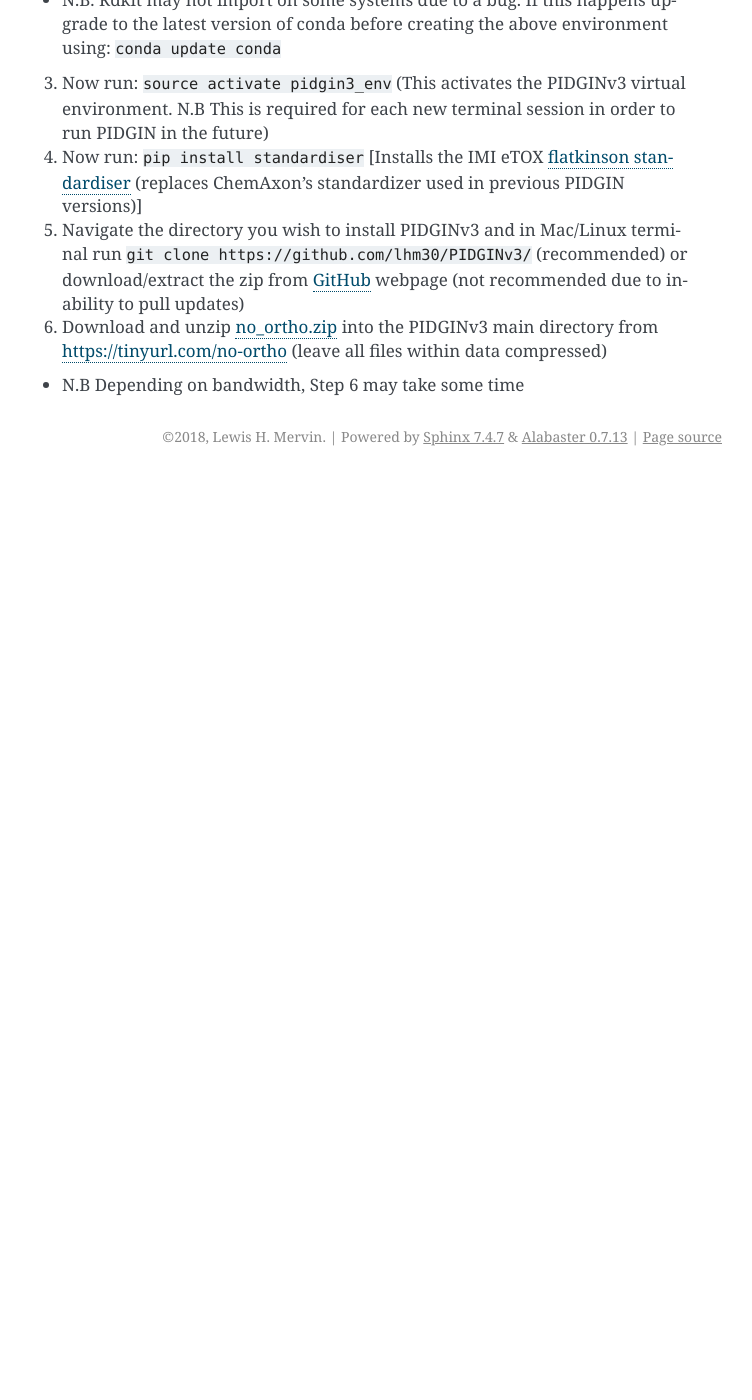
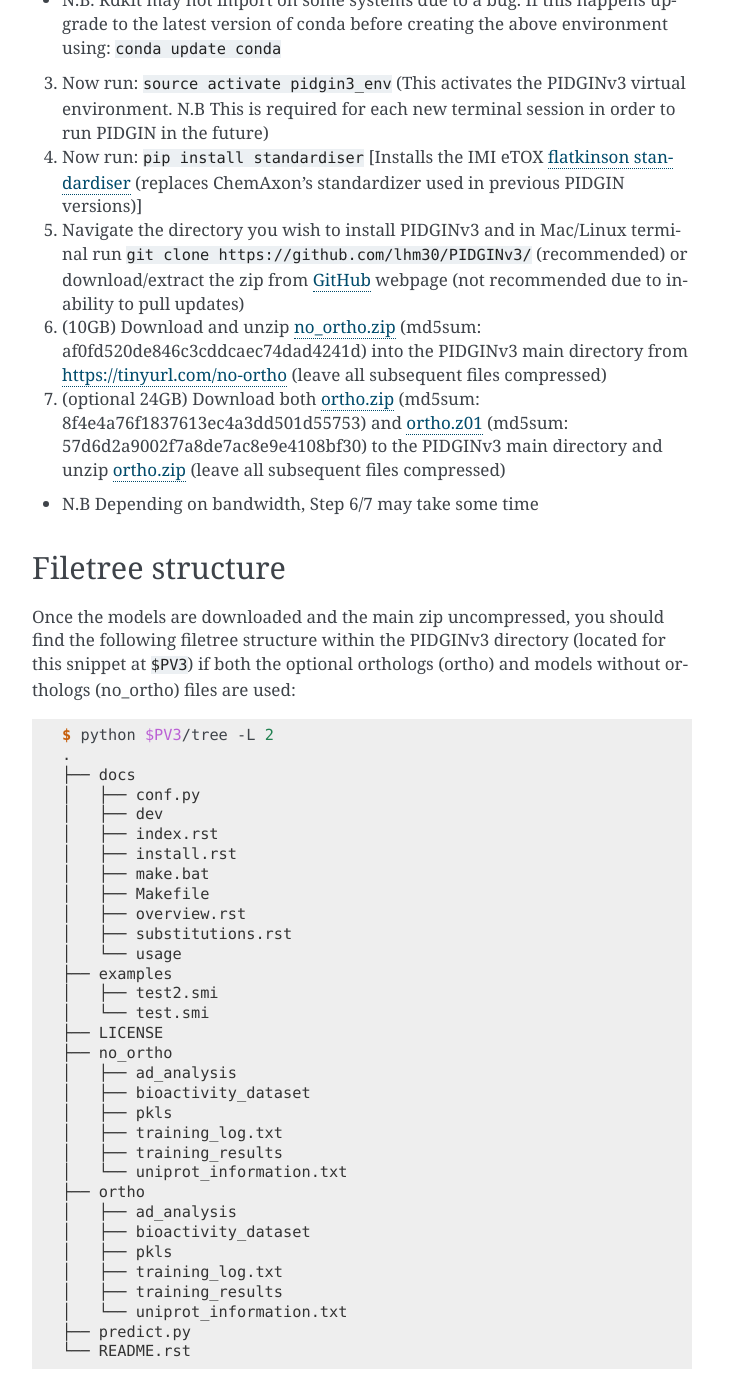
Before and after one commit to lhm30/PIDGINv3, a Sphinx documentation site: the page built from docs/install.rst, in a window 1280 px wide and 1400 px high, scrolled down 697 px. Shown: the whole window, without its empty margins (388-1140 px from the left). Built offline with Sphinx 7.4.7, drawn with Linux system fonts in a browser that asks for light colours; before the commit the page ends 1173 px from its top, so only the background shows below that; some of the changed text lies outside the part shown.

Commit message:
Update readme for ortho files

```diff
--- a/docs/install.rst
+++ b/docs/install.rst
@@ -34,8 +34,53 @@ Follow these steps on Linux/OSX:
 
 5. Navigate the directory you wish to install PIDGINv3 and in Mac/Linux terminal run ``git clone https://github.com/lhm30/PIDGINv3/`` (recommended) or download/extract the zip from `GitHub`_ webpage (not recommended due to inability to pull updates)
 
-6. Download and unzip `no_ortho.zip`_ into the PIDGINv3 main directory from `https://tinyurl.com/no-ortho`_ (leave all files within data compressed)
+6. (10GB) Download and unzip `no_ortho.zip`_ (md5sum: af0fd520de846c3cddcaec74dad4241d) into the PIDGINv3 main directory from `https://tinyurl.com/no-ortho`_ (leave all subsequent files compressed)
 
-* N.B Depending on bandwidth, Step 6 may take some time
+7. (optional 24GB) Download both `ortho.zip`_ (md5sum: 8f4e4a76f1837613ec4a3dd501d55753) and `ortho.z01`_ (md5sum: 57d6d2a9002f7a8de7ac8e9e4108bf30) to the PIDGINv3 main directory and unzip `ortho.zip`_ (leave all subsequent files compressed)
+
+* N.B Depending on bandwidth, Step 6/7 may take some time
+
+Filetree structure
+~~~~~~~~~~~~~~~~~~
+
+Once the models are downloaded and the main zip uncompressed, you should find the
+following filetree structure within the PIDGINv3 directory (located for this snippet at
+``$PV3``) if both the optional orthologs (ortho) and models without orthologs (no_ortho)
+files are used:
+
+.. code-block:: shell-session
+
+	$ python $PV3/tree -L 2
+	.
+	├── docs
+	│   ├── conf.py
+	│   ├── dev
+	│   ├── index.rst
+	│   ├── install.rst
+	│   ├── make.bat
+	│   ├── Makefile
+	│   ├── overview.rst
+	│   ├── substitutions.rst
+	│   └── usage
+	├── examples
+	│   ├── test2.smi
+	│   └── test.smi
+	├── LICENSE
+	├── no_ortho
+	│   ├── ad_analysis
+	│   ├── bioactivity_dataset
+	│   ├── pkls
+	│   ├── training_log.txt
+	│   ├── training_results
+	│   └── uniprot_information.txt
+	├── ortho
+	│   ├── ad_analysis
+	│   ├── bioactivity_dataset
+	│   ├── pkls
+	│   ├── training_log.txt
+	│   ├── training_results
+	│   └── uniprot_information.txt
+	├── predict.py
+	└── README.rst
 
 .. include:: substitutions.rst
--- a/docs/substitutions.rst
+++ b/docs/substitutions.rst
@@ -10,8 +10,10 @@
 .. _Scikit-learn: http://scikit-learn.org/
 .. _version 1: https://github.com/lhm30/PIDGIN
 .. _version 2: https://github.com/lhm30/PIDGINv2
-.. _no_ortho.zip : https://tinyurl.com/no-ortho
-.. _https://tinyurl.com/no-ortho : https://tinyurl.com/no-ortho
+.. _no_ortho.zip : https://tinyurl.com/no-ortho-zip
+.. _https://tinyurl.com/no-ortho : https://tinyurl.com/no-ortho-zip
+.. _ortho.zip : https://tinyurl.com/ortho-zip
+.. _ortho.z01 : https://tinyurl.com/ortho-z01
 .. _2048bit Rdkit Extended Connectivity FingerPrints: http://www.rdkit.org/docs/GettingStartedInPython.html#morgan-fingerprints-circular-fingerprints
 .. _NCBI BioSystems: https://www.ncbi.nlm.nih.gov/Structure/biosystems/docs/biosystems_about.html
 .. _DisGeNET: http://www.disgenet.org/web/DisGeNET/menu/dbinfo
```
Also changed, not shown: other parts of docs/install.rst (+1 -1 lines), 1 other file.
